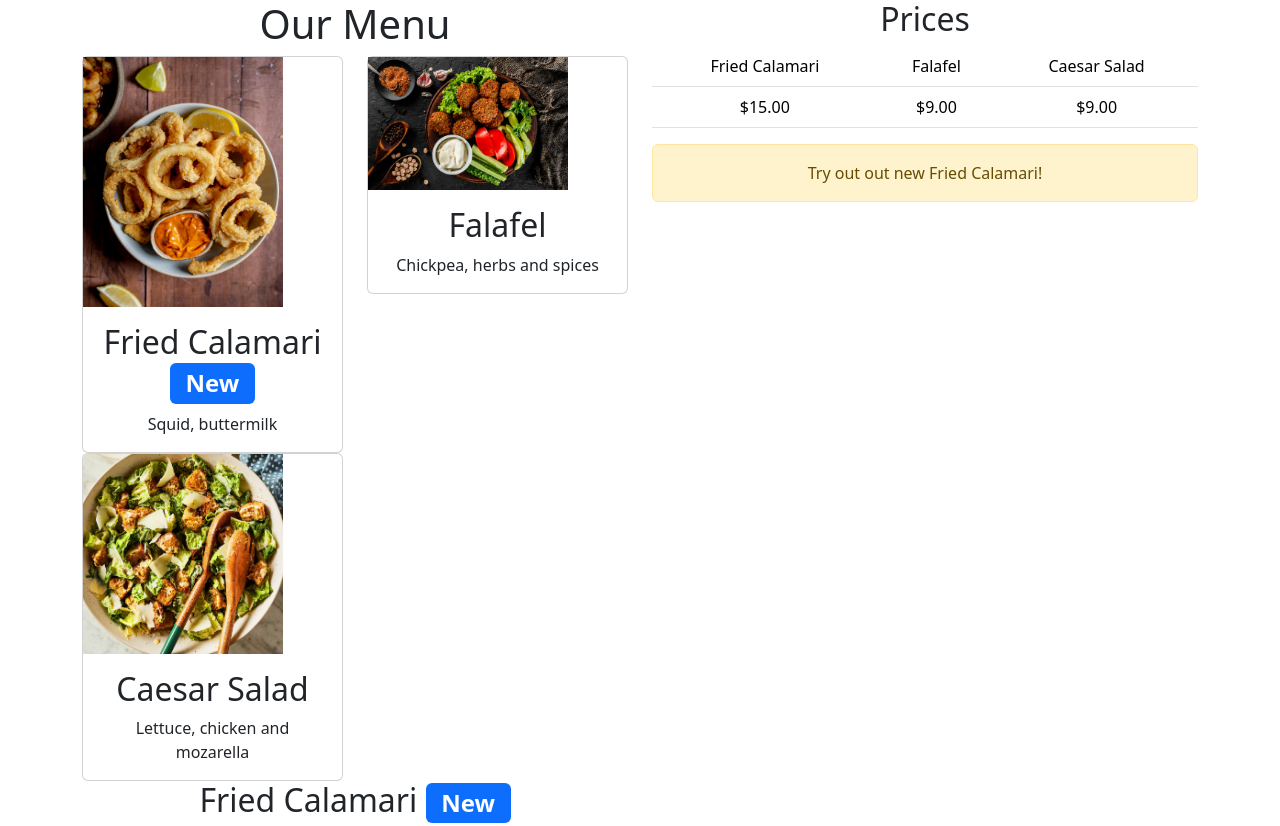
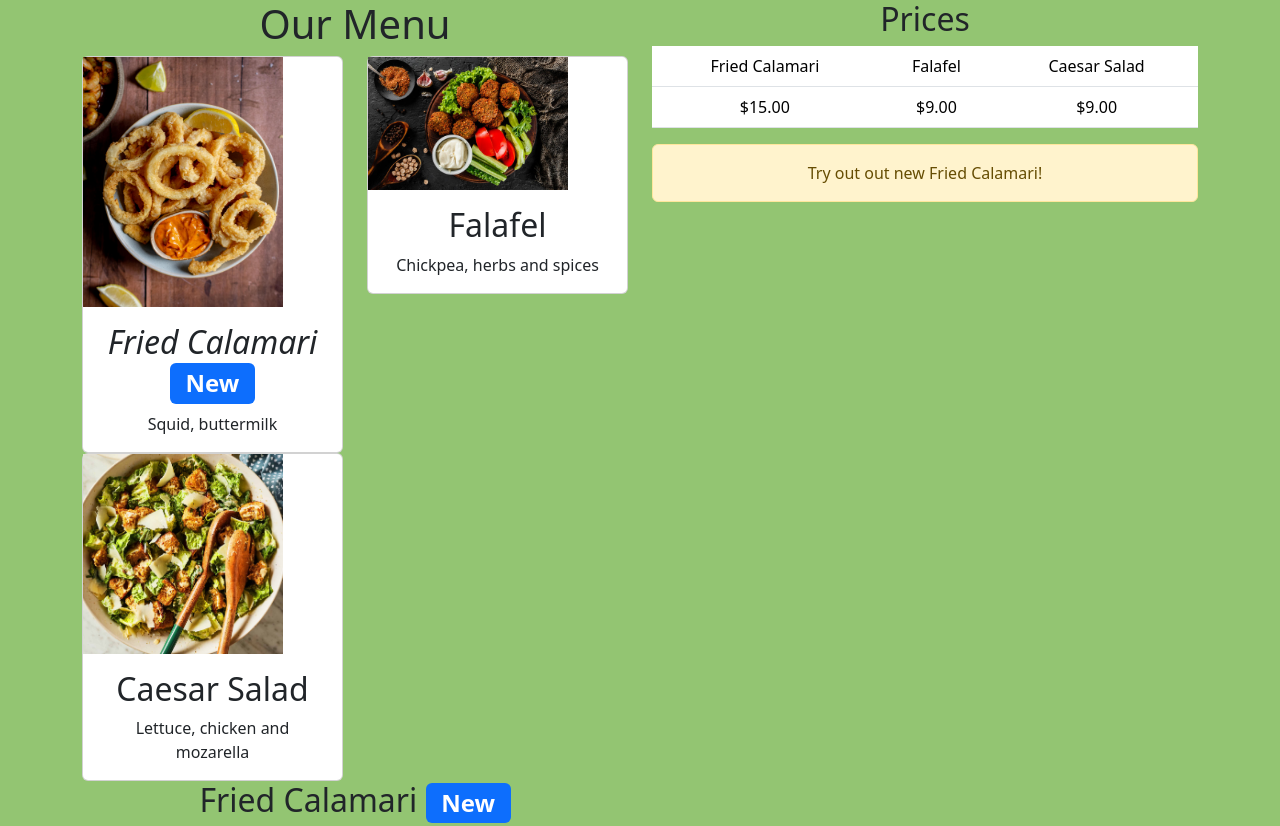
Before and after one commit to emirtepedeldiren/coursera-meta-course, a plain HTML site: page bootstrap/bootstrap-components/index4.html in a window 1280 px wide. Shown: the top 826 px of the page. Drawn offline with nearby package versions, Linux system fonts and the light colour scheme.

Commit message:
22.08 javascript baslandi

```diff
--- a/bootstrap/bootstrap-components/index4.html
+++ b/bootstrap/bootstrap-components/index4.html
@@ -4,7 +4,7 @@
     <title>Little Lemon</title>
     <link href="https://cdn.jsdelivr.net/npm/bootstrap@5.3.8/dist/css/bootstrap.min.css" rel="stylesheet" integrity="sha384-sRIl4kxILFvY47J16cr9ZwB07vP4J8+LH7qKQnuqkuIAvNWLzeN8tE5YBujZqJLB" crossorigin="anonymous">
 </head>
-<body>
+<body style="background-color: #93C572;">
     <div class="container text-center">
         <div class="row">
             <div class="col">
@@ -14,7 +14,7 @@
                         <div class="card">
                             <img src="kalamar.jpg" class="img-fluid" width="200" height="135"/>
                             <div class="card-body">
-                                <h2 class="card-title">Fried Calamari <span class="badge bg-primary">New</span></h2>
+                                <h2 class="card-title"><i>Fried Calamari</i> <span class="badge bg-primary">New</span></h2>
                                 <p class="card-text">Squid, buttermilk</p>
                             </div>
                         </div>
```
Also changed, not shown: java-script/first-class.js (added, +11 -0 lines).
